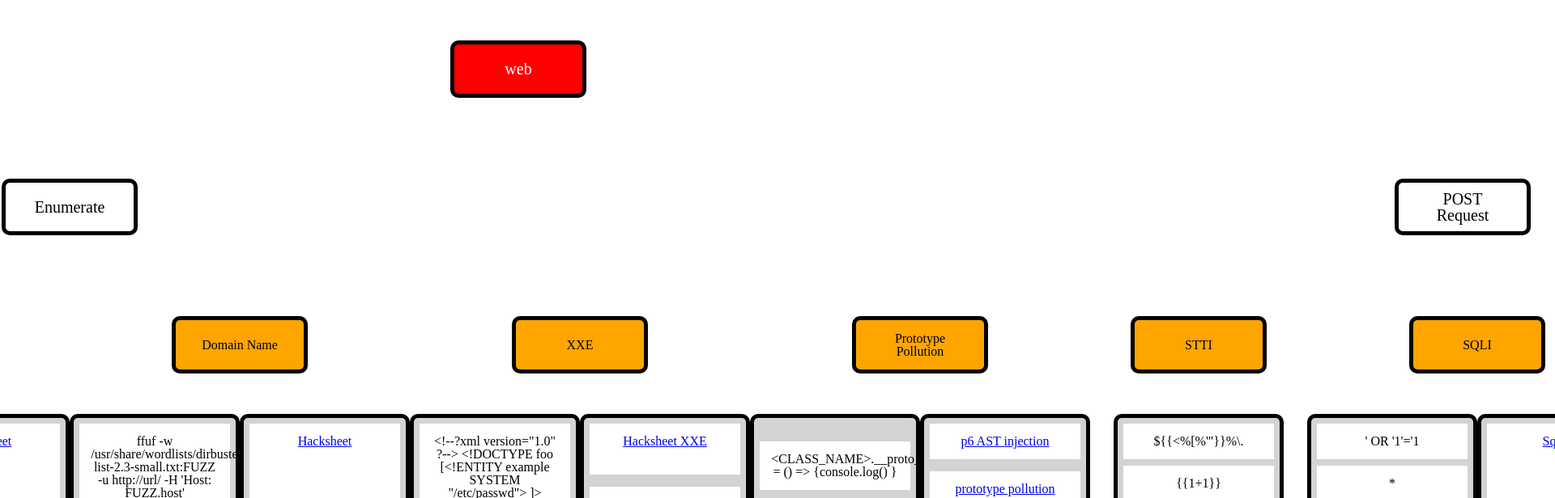
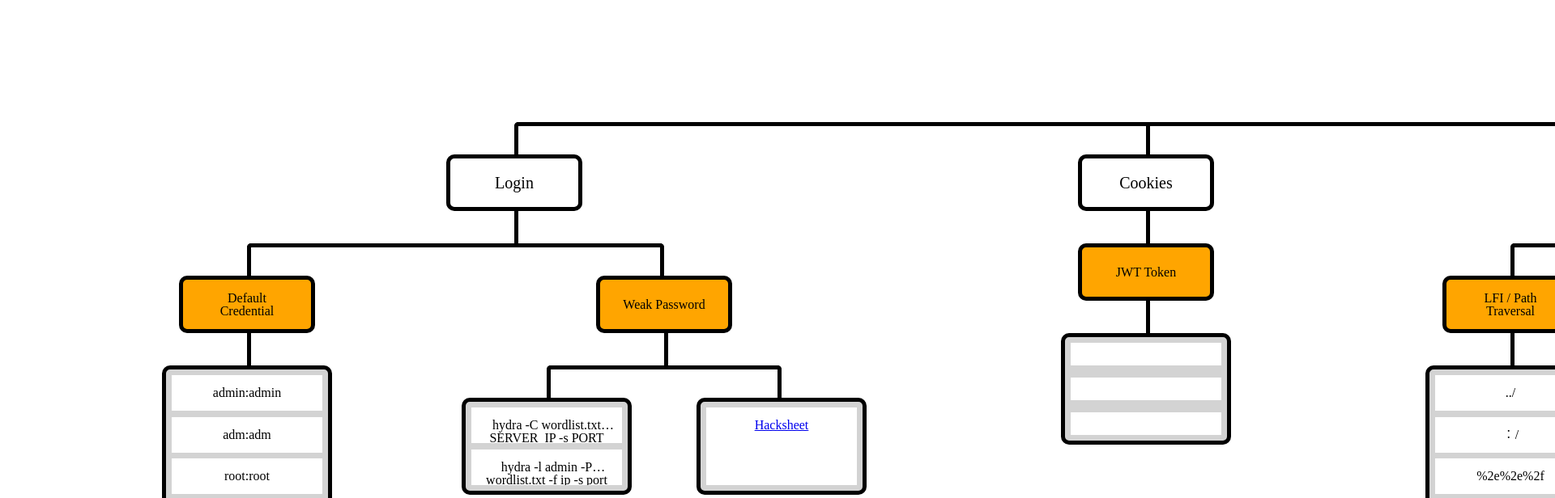
Before and after one commit to sawyerf/Hackinator, a React (Create React App) app: page / in a window 1280 px wide. Shown: the top 616 px of the page at 81% size, 1920 px wide, since content can reach past the window. Built offline with nearby package versions, Linux system fonts and the light colour scheme.

Commit message:
Add: link

```diff
--- a/src/App.tsx
+++ b/src/App.tsx
@@ -38,13 +38,17 @@ const App = () => {
 
   const parseUrl = (block: BlockUrlType): JSX.Element => {
     return (
-      <UrlBlock urls={block.urls} />
+      <div className='parent'>
+        <UrlBlock urls={block.urls} />
+      </div>
     )
   }
 
   const parseText = (block: BlockTextType): JSX.Element => {
     return (
-      <TextBlock text={block.text} />
+      <div className='parent'>
+        <TextBlock text={block.text} />
+      </div >
     )
   }
 
@@ -64,7 +68,11 @@ const App = () => {
   const data: BlockNodeType = diagramData as BlockNodeType;
   return (
     <div className="App">
-      {typeIdentifier(data)}
+      <div className='parent'>
+        <div className='child'>
+          {typeIdentifier(data)}
+        </div>
+      </div>
     </div>
   );
 }
--- a/src/assets/blocks.css
+++ b/src/assets/blocks.css
@@ -12,7 +12,7 @@ div.block-node {
     max-height: 2ex;
     height: 3ex;
     border-radius: 10px;
-    margin: 50px;
+    /* margin: 50px; */
 }
 
 p.block-node {
@@ -53,7 +53,8 @@ div.block-text {
     align-content: center;
     background-color: lightgrey;
     width: 25ch;
-    height: auto;
+    /* height: auto; */
+    min-height: 3em;
     border: solid 5px black;
     border-radius: 10px;
 }
@@ -63,6 +64,17 @@ p.block-text {
     padding: 1.9ex;
     margin: 1ex;
     text-align: center;
+    height: 1em;
+    max-height: 1em;
+
+    max-lines: 1;
+    overflow: hidden;
+    text-overflow: ellipsis;
+    display: -webkit-box;
+    word-wrap: break-word;
+    -webkit-line-clamp: 1;
+            line-clamp: 1;
+    -webkit-box-orient: vertical;
 }
 
 div.block-url {
--- a/src/assets/index.css
+++ b/src/assets/index.css
@@ -1 +1,2 @@
 @import './blocks.css';
+@import './links.css';
--- /dev/null
+++ b/src/assets/links.css
@@ -0,0 +1,118 @@
+:root {
+    --top-size: 40px;
+    --link-color: black;
+    --link-size: 5px;
+}
+
+/* * {
+    position: relative;
+    margin: 0;
+    padding: 0;
+
+    border: 0 none;
+
+    -webkit-transition: all ease .4s;
+    -moz-transition: all ease .4s;
+    transition: all ease .4s;
+} */
+
+/* .App {
+    margin: 20px auto;
+    width: 455px;
+    min-height: auto;
+} */
+
+.App .child {
+    position: relative;
+    padding-top: var(--top-size);
+}
+
+.App .parent {
+    position: relative;
+    padding: var(--top-size);
+    float: left;
+
+    text-align: center;
+    list-style-type: none;
+}
+
+.App .parent::before,
+.App .parent::after {
+    content: '';
+    position: absolute;
+    top: 0;
+    right: 50%;
+    width: 50%;
+    height: var(--top-size);
+    border-top: var(--link-size) solid var(--link-color);
+}
+
+.App .parent::after {
+    left: 50%;
+    right: auto;
+
+    border-left: var(--link-size) solid var(--link-color);
+}
+
+.App .parent:only-child::after,
+.App .parent:only-child::before {
+    content: '';
+    display: none;
+}
+
+.App .parent:only-child {
+    padding-top: 0;
+}
+
+.App .parent:first-child::before,
+.App .parent:last-child::after {
+    border: 0 none;
+}
+
+.App .parent:last-child::before {
+    border-right: var(--link-size) solid var(--link-color);
+    border-radius: 0 var(--link-size) 0 0;
+}
+
+.App .parent:first-child::after {
+    border-radius: var(--link-size) 0 0 0;
+}
+
+.App .child .child::before {
+    content: '';
+    position: absolute;
+    top: 0;
+    left: 50%;
+    border-left: var(--link-size) solid var(--link-color);
+    width: 0;
+    height: var(--top-size);
+}
+
+/* .App .parent .block {
+    display: inline-block;
+    padding: 5px 10px;
+
+    border-radius: 5px;
+    border: var(--link-size) solid blue;
+
+    text-decoration: none;
+    text-transform: uppercase;
+    color: blue;
+    font-family: arial, verdana, tahoma;
+    font-size: 11px;
+} */
+
+/* .App .parent .block:hover,
+.App .parent .block:hover+.child .parent .block {
+    color: purple;
+    background: purple;
+    border: var(--link-size) solid purple;
+}
+
+.App .parent .block:hover+.child .parent::after,
+.App .parent .block:hover+.child .parent::before,
+.App .parent .block:hover+.child::before,
+.App .parent .block:hover+.child ul::before {
+    content: '';
+    border-color: pink;
+} */
```
